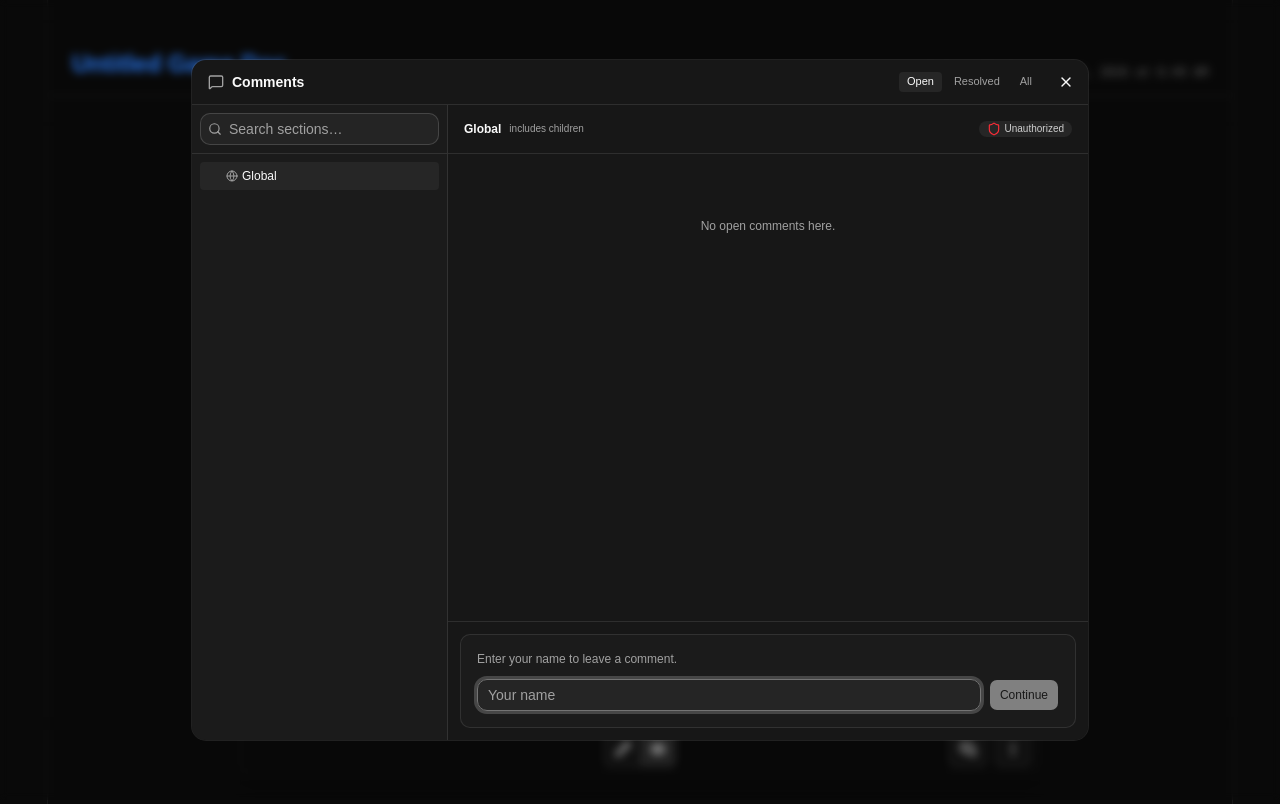
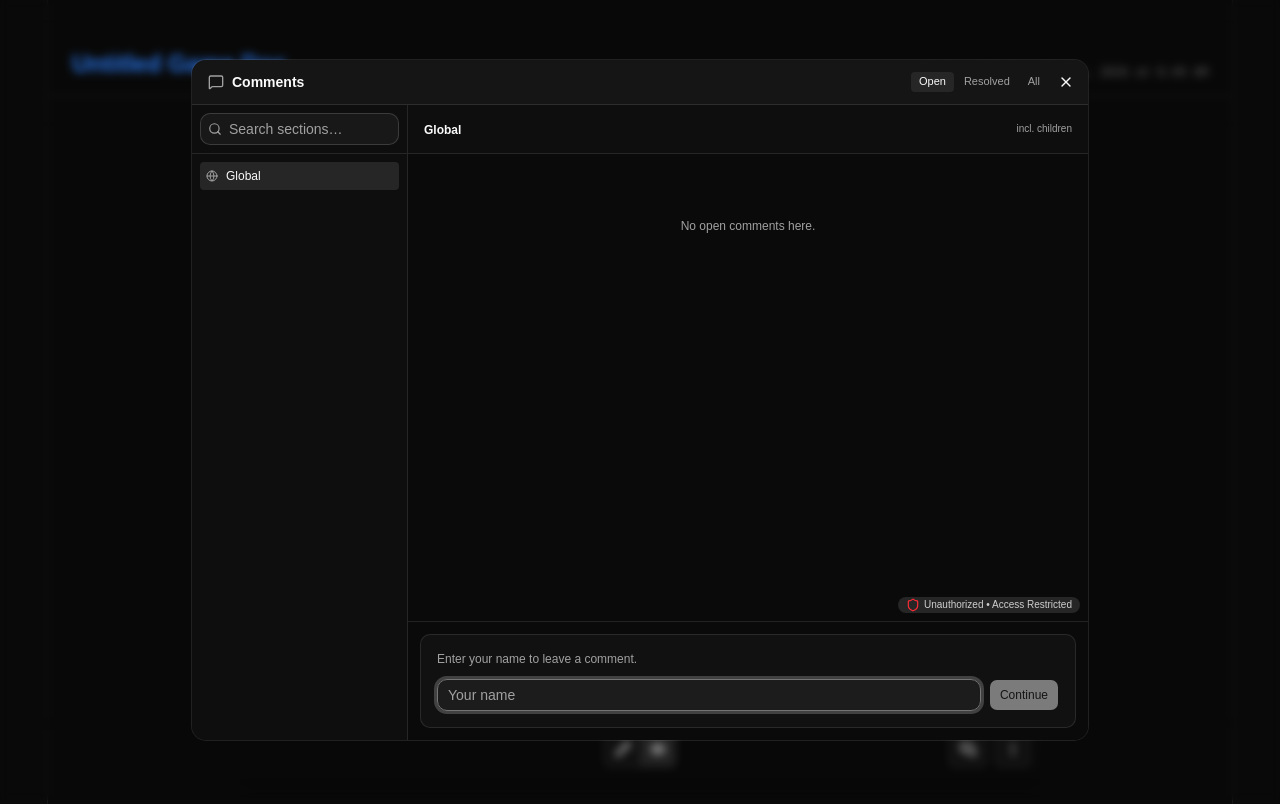
Before and after one commit to Martifugit/gamedoc, a React (Vite) app: page / in a window 1280 px wide. Both pictures are taken after a click on the button 968 px from the left and 749 px from the top of the page. Shown: the top 804 px of the page. Built offline with nearby package versions, Linux system fonts and the light colour scheme.

Commit message:
visual updates

```diff
--- a/src/components/EditorToolbar.tsx
+++ b/src/components/EditorToolbar.tsx
@@ -73,7 +73,7 @@ export function EditorToolbar({
         status={!doc || !ctx ? { state: "loading" } : syncStatus}
       />
 
-      <div className="absolute inset-x-0 bottom-0 z-1 grid w-full flex-1 grid-cols-3 gap-4 rounded-lg border bg-background/75 p-2 shadow-lg shadow-black/40 backdrop-blur-2xl">
+      <div className="absolute inset-x-0 bottom-0 z-1 grid w-full flex-1 grid-cols-3 gap-4 rounded-lg border border-border/70 bg-background/75 p-2 shadow-lg shadow-black/40 backdrop-blur-2xl">
         <div className="col-start-1 col-end-1">
           {view === "editor" && (
             <Button
@@ -191,40 +191,40 @@ export function EditorToolbar({
 // ── Sub-components ────────────────────────────────────────────────────────────
 
 function SyncStatusBanner({ status }: { status: SyncStatus }) {
-  //   const status = { state: "loading" }
+  //   const status = { state: "saving" }
 
   const config = {
     idle: {
       icon: undefined,
       text: "",
-      cls: "bg-transparent -translate-y-16 bg-card",
+      cls: "-translate-y-16 bg-muted/20 text-neutral-300 border-border/60",
     },
     loading: {
       icon: <Loader2 className="h-4 w-4 animate-spin" />,
-      text: "Loading from sheet…",
-      cls: "bg-blue-900 text-blue-300 border-blue-500/20",
+      text: "Loading data…",
+      cls: "bg-cyan-900/30 text-cyan-300 border-cyan-500/20",
     },
     saving: {
       icon: <Loader2 className="h-4 w-4 animate-spin" />,
-      text: "Saving to sheet…",
-      cls: "bg-blue-900 text-blue-300 border-blue-500/20",
+      text: "Saving data…",
+      cls: "bg-cyan-900/30 text-cyan-300 border-cyan-500/20",
     },
     success: {
       icon: <CheckCircle2 className="h-4 w-4" />,
       text: (status as Extract<SyncStatus, { state: "success" }>).message,
-      cls: "bg-green-900 text-green-300 border-green-500/20",
+      cls: "bg-green-900/30 text-green-300 border-green-500/20",
     },
     error: {
       icon: <AlertCircle className="h-4 w-4" />,
       text: (status as Extract<SyncStatus, { state: "error" }>).message,
-      cls: "bg-red-900 text-red-200 border-red-500/20",
+      cls: "bg-red-900/30 text-red-200 border-red-500/20",
     },
   }[status.state]
 
   return (
     <div
       className={cn(
-        "absolute inset-x-[2%] flex h-6 items-center justify-center gap-2 rounded-t-lg border-x border-t px-4 text-sm transition-all duration-300",
+        "absolute inset-x-[2%] flex h-6 items-center justify-center gap-2 rounded-t-lg border-x border-t px-4 text-sm backdrop-blur-lg transition-all duration-300",
         config.cls,
         status.state !== "idle" && "-translate-y-19.5"
       )}
--- a/src/components/comments/CommentsModal.tsx
+++ b/src/components/comments/CommentsModal.tsx
@@ -1,7 +1,8 @@
 // components/comments/CommentsModal.tsx
-import { useEffect, useMemo, useState } from "react"
+import { useCallback, useEffect, useMemo, useState } from "react"
 import {
   ChevronDown,
+  ChevronLeft,
   ChevronRight,
   Globe,
   MessageSquare,
@@ -35,11 +36,33 @@ import { AuthorGate, CommentComposer, CommentRow } from "./CommentsPieces"
 interface CommentsModalProps {
   open: boolean
   onOpenChange: (open: boolean) => void
-  /** Pre-selects a scope in the tree when the modal opens. */
   defaultScope?: CommentScope
 }
 
 const FILTERS: FilterKind[] = ["open", "resolved", "all"]
+
+// Walks the tree once and returns keys that should start collapsed:
+// any node whose subtree has no unread comments.
+function deriveInitialCollapsed(
+  nodes: ScopeTreeNode[],
+  unreadCountForScope: (
+    scope: CommentScope,
+    opts: { includeDescendants: boolean }
+  ) => number
+): Set<string> {
+  const collapsed = new Set<string>()
+  const walk = (node: ScopeTreeNode) => {
+    if (
+      node.children.length > 0 &&
+      unreadCountForScope(node.scope, { includeDescendants: true }) === 0
+    ) {
+      collapsed.add(node.key)
+    }
+    node.children.forEach(walk)
+  }
+  nodes.forEach(walk)
+  return collapsed
+}
 
 export function CommentsModal({
   open,
@@ -65,11 +88,17 @@ export function CommentsModal({
     defaultScope ?? { kind: "global" }
   )
   const [query, setQuery] = useState("")
-  const [collapsed, setCollapsed] = useState<Set<string>>(new Set())
+  // Mobile navigation: start in the tree, drill into comments on select.
+  const [mobilePane, setMobilePane] = useState<"tree" | "comments">("tree")
 
   const tree = useMemo(() => buildScopeTree(doc), [doc])
 
-  // Auto-mark visible comments as read as the user focuses a scope.
+  // Initial collapsed set derived synchronously — no setState in effects.
+  const [collapsed, setCollapsed] = useState<Set<string>>(() =>
+    deriveInitialCollapsed(tree, unreadCountForScope)
+  )
+
+  // Auto-mark visible comments as read after the user settles on a scope.
   useEffect(() => {
     if (!open || !author) return
     const t = setTimeout(() => {
@@ -78,35 +107,56 @@ export function CommentsModal({
     return () => clearTimeout(t)
   }, [open, author, selected, markScopeRead])
 
-  const needsName = !author
-  const roots = rootsForScope(selected, filter, { includeDescendants: true })
-
-  const toggle = (key: string) =>
+  const toggleCollapsed = useCallback((key: string) => {
     setCollapsed((prev) => {
       const next = new Set(prev)
       if (next.has(key)) next.delete(key)
       else next.add(key)
       return next
     })
+  }, [])
 
-  // Filter the visible tree by the search query (matches node label,
-  // keeps ancestors of matches).
+  // Stable callbacks — avoids new references on every render of the parent,
+  // which matters if TreeNode is ever wrapped in React.memo.
+  const getCountForScope = useCallback(
+    (scope: CommentScope) =>
+      openCountForScope(scope, { includeDescendants: true }),
+    [openCountForScope]
+  )
+  const getUnreadForScope = useCallback(
+    (scope: CommentScope) =>
+      unreadCountForScope(scope, { includeDescendants: true }),
+    [unreadCountForScope]
+  )
+
   const visibleTree = useMemo(
     () => filterTree(tree, query.trim().toLowerCase()),
     [tree, query]
   )
 
+  const roots = rootsForScope(selected, filter, { includeDescendants: true })
+  const needsName = !author
+
+  // On mobile, selecting a scope navigates forward into the comments pane.
+  const handleSelectScope = useCallback((scope: CommentScope) => {
+    setSelected(scope)
+    setMobilePane("comments")
+  }, [])
+
   return (
     <Dialog open={open} onOpenChange={onOpenChange}>
-      <DialogContent className="flex h-[85vh] max-h-[85vh] w-full flex-col gap-0 overflow-hidden p-0 sm:max-w-4xl">
+      <DialogContent className="flex h-[85vh] max-h-[85vh] w-full flex-col gap-0 overflow-hidden bg-background p-0 sm:max-w-4xl">
         <DialogDescription className="sr-only">
           Manage Comments
         </DialogDescription>
+
         {/* ── Header ─────────────────────────────────────────────────────── */}
-        <DialogHeader className="flex flex-row items-center justify-between border-b border-border px-4 py-3">
+        <DialogHeader className="flex flex-row items-center justify-between border-b border-border bg-muted/40 px-4 py-3">
           <DialogTitle className="flex items-center gap-2 text-sm font-semibold">
             <MessageSquare className="h-4 w-4 text-muted-foreground" />
-            Comments
+            {/* On mobile show the current context instead of generic "Comments" */}
+            <span className="sm:hidden">Comments</span>
+            <span className="hidden sm:inline">Comments</span>
             {openCount > 0 && (
               <span className="rounded-full bg-muted px-1.5 py-0.5 text-[10px] font-semibold text-muted-foreground">
                 {openCount} open
@@ -119,7 +169,7 @@ export function CommentsModal({
             )}
           </DialogTitle>
 
-          <div className="flex items-center gap-1 pr-8">
+          <div className="flex items-center gap-0.5 pr-6">
             {FILTERS.map((f) => (
               <button
                 key={f}
@@ -137,36 +187,46 @@ export function CommentsModal({
           </div>
         </DialogHeader>
 
-        {/* ── Two-pane body ───────────────────────────────────────────── */}
+        {/* ── Body ───────────────────────────────────────────────────────── */}
+        {/*
+          Desktop: side-by-side (flex-row). Both panes always visible.
+          Mobile:  one pane at a time. The tree is the "list" view; tapping a
+                   node pushes you into the "detail" (comments) view. A back
+                   button in the header returns you to the tree.
+        */}
         <div className="flex min-h-0 flex-1">
-          {/* Left: scope tree */}
-          <aside className="flex w-64 shrink-0 flex-col border-r border-border bg-muted/30">
+          {/* ── Left: scope tree ── */}
+          <aside
+            className={cn(
+              "flex w-full shrink-0 flex-col border-r border-border bg-muted/15",
+              // Desktop: fixed sidebar width, always visible.
+              "sm:flex sm:w-54",
+              // Mobile: full-width when on tree pane, hidden otherwise.
+              mobilePane === "tree" ? "flex" : "hidden"
+            )}
+          >
             <div className="relative h-12.25 border-b border-border p-2">
               <Search className="absolute top-1/2 left-4 h-3.5 w-3.5 -translate-y-1/2 text-muted-foreground" />
               <Input
                 value={query}
                 onChange={(e) => setQuery(e.target.value)}
                 placeholder="Search sections…"
-                className="h-8 pl-7 text-xs"
+                className="h-8 pl-7"
               />
             </div>
 
-            <ScrollArea className="min-h-0 flex-1">
-              <div className="flex flex-col gap-0.5 p-2">
+            <ScrollArea className="flex min-h-0 flex-1">
+              <div className="flex flex-1 flex-col gap-0.5 p-2">
                 {visibleTree.map((node) => (
                   <TreeNode
                     key={node.key}
                     node={node}
                     selected={selected}
-                    onSelect={setSelected}
+                    onSelect={handleSelectScope}
                     collapsed={collapsed}
-                    onToggle={toggle}
-                    countFor={(s) =>
-                      openCountForScope(s, { includeDescendants: true })
-                    }
-                    unreadFor={(s) =>
-                      unreadCountForScope(s, { includeDescendants: true })
-                    }
+                    onToggle={toggleCollapsed}
+                    countFor={getCountForScope}
+                    unreadFor={getUnreadForScope}
                   />
                 ))}
                 {visibleTree.length === 0 && (
@@ -178,44 +238,53 @@ export function CommentsModal({
             </ScrollArea>
           </aside>
 
-          {/* Right: comments + composer */}
-          <section className="flex min-w-0 flex-1 flex-col">
-            <div className="flex h-12.25 items-center justify-between gap-2 border-b border-border bg-card px-4 py-2.5">
+          {/* ── Right: comments + composer ── */}
+          <section
+            className={cn(
+              "flex min-w-0 flex-1 flex-col",
+              // Mobile: full-width when on comments pane, hidden otherwise.
+              mobilePane === "comments" ? "flex" : "hidden sm:flex"
+            )}
+          >
+            <div className="flex h-12.25 items-center justify-between gap-2 border-b border-border bg-muted/15 px-4 py-2.5">
               <div className="flex min-w-0 items-center gap-2">
-                <span className="truncate text-xs font-semibold text-foreground">
+                {/* Mobile: back button when inside comments pane */}
+                {mobilePane === "comments" && (
+                  <button
+                    onClick={() => setMobilePane("tree")}
+                    className="mr-1 flex items-center gap-1 text-muted-foreground transition-colors hover:text-foreground sm:hidden"
+                    aria-label="Back to sections"
+                  >
+                    <ChevronLeft className="h-4 w-4" />
+                  </button>
+                )}
+                <span className="-mb-px truncate text-xs font-semibold text-foreground">
                   {scopeLabel(selected, doc)}
                 </span>
+              </div>
+
               {selected.kind !== "block" && (
                 <span className="text-[10px] text-muted-foreground">
-                    includes children
+                  incl. children
                 </span>
-                )}
-                {selected.kind !== "global" && (
-                  <button
-                    className="text-[11px] text-muted-foreground transition-colors hover:text-foreground"
-                    onClick={() => setSelected({ kind: "global" })}
-                  >
-                    Reset
-                  </button>
               )}
             </div>
 
+            <div className="relative flex min-h-0 flex-1">
               <div
                 title={
                   authorized
-                    ? "Full comment edit permissions"
-                    : "Minimal permissions only"
+                    ? undefined
+                    : "Failing to authorize results in reduced access"
                 }
-                className="inline-flex items-center gap-1 rounded-full bg-accent px-2 py-px text-[10px] text-accent-foreground/80"
+                className="absolute right-2 bottom-2 z-5 inline-flex items-center gap-1 rounded-full bg-accent px-2 py-px text-[10px] text-accent-foreground/80"
               >
                 <Shield
                   size={14}
                   className={authorized ? "text-green-500" : "text-red-500"}
                 />
-                {authorized ? "Authorized" : "Unauthorized"}
+                {authorized ? "Authorized" : "Unauthorized • Access Restricted"}
               </div>
-            </div>
-
               <ScrollArea className="min-h-0 flex-1">
                 <div className="space-y-2 p-4">
                   {roots.length === 0 && (
@@ -232,12 +301,12 @@ export function CommentsModal({
                   ))}
                 </div>
               </ScrollArea>
+            </div>
 
-            {/* Composer: posts to the *exactly* selected scope. No second picker. */}
-            <div className="border-t border-border bg-card p-3">
-              {needsName ? (
-                <AuthorGate />
-              ) : !composing ? (
+            <div className="border-t border-border bg-background p-3">
+              {needsName && <AuthorGate />}
+
+              {!composing && !needsName && (
                 <Button
                   variant="outline"
                   size="sm"
@@ -250,13 +319,15 @@ export function CommentsModal({
                     {scopeShortLabel(selected, doc)}
                   </span>
                 </Button>
-              ) : (
+              )}
+
+              {!needsName && composing && (
                 <CommentComposer
                   author={author}
                   autoFocus
                   placeholder={`Comment on ${scopeShortLabel(selected, doc)} as ${author}…`}
                   header={
-                    <div className="absolute -top-2 left-2 z-10 flex h-4 items-center gap-1 rounded-none bg-card px-2 text-[10px] text-muted-foreground">
+                    <div className="absolute -top-2 left-2 z-10 flex h-4 items-center gap-1 rounded-none bg-background px-2 text-[10px] text-muted-foreground">
                       Posting to:
                       <span className="font-medium text-foreground">
                         {scopeShortLabel(selected, doc)}
@@ -304,7 +375,7 @@ function TreeNode({
     !isSelected &&
     scopeContains(node.scope, selected) &&
     node.scope.kind !== "global"
-  const open = !collapsed.has(node.key)
+  const isOpen = !collapsed.has(node.key)
   const hasChildren = node.children.length > 0
   const count = countFor(node.scope)
   const unread = unreadFor(node.scope)
@@ -313,32 +384,42 @@ function TreeNode({
     <div className="flex flex-col">
       <div
         className={cn(
-          "group flex h-7 items-center gap-1 rounded px-1.5 text-xs transition-colors",
+          "group relative flex h-7 items-center gap-1 rounded px-1.5 text-xs transition-colors",
           isSelected
             ? "bg-accent text-accent-foreground"
             : isAncestor
               ? "text-foreground"
-              : "text-muted-foreground hover:bg-accent/50 hover:text-foreground"
+              : unread > 0
+                ? "text-foreground hover:bg-accent/50"
+                : count > 0
+                  ? "text-foreground/70 hover:bg-accent/50 hover:text-foreground"
+                  : "text-muted-foreground/50 hover:bg-accent/50 hover:text-muted-foreground"
         )}
       >
-        {hasChildren ? (
+        {/* Vivid left bar signals unread — only when not selected */}
+        {unread > 0 && !isSelected && (
+          <span
+            aria-hidden
+            className="absolute top-1 bottom-1 left-0 w-0.5 rounded-full bg-primary"
+          />
+        )}
+
+        {hasChildren && (
           <button
             onClick={() => onToggle(node.key)}
             className="flex h-4 w-4 shrink-0 items-center justify-center rounded text-muted-foreground hover:text-foreground"
-            aria-label={open ? "Collapse" : "Expand"}
+            aria-label={isOpen ? "Collapse" : "Expand"}
           >
-            {open ? (
+            {isOpen ? (
               <ChevronDown className="h-3 w-3" />
             ) : (
               <ChevronRight className="h-3 w-3" />
             )}
           </button>
-        ) : (
-          <span className="h-4 w-4 shrink-0" />
         )}
 
         {node.scope.kind === "global" && (
-          <Globe className="h-3 w-3 shrink-0 text-muted-foreground" />
+          <Globe className="mr-1 h-3 w-3 shrink-0 text-muted-foreground" />
         )}
 
         <button
@@ -350,18 +431,23 @@ function TreeNode({
         </button>
 
         {unread > 0 && (
-          <span className="shrink-0 rounded-full bg-primary px-1 text-[9px] font-semibold text-primary-foreground">
-            {unread}
+          <span
+            className={cn(
+              "shrink-0 text-[10px] font-semibold tabular-nums",
+              isSelected ? "text-accent-foreground" : "text-primary"
+            )}
+          >
+            {unread} new
           </span>
         )}
         {unread === 0 && count > 0 && (
-          <span className="shrink-0 rounded-full bg-muted px-1 text-[9px] font-medium text-muted-foreground">
+          <span className="shrink-0 text-[10px] text-muted-foreground/60 tabular-nums">
             {count}
           </span>
         )}
       </div>
 
-      {hasChildren && open && (
+      {hasChildren && isOpen && (
         <div className="ml-3 flex flex-col gap-0.5 border-l border-border pl-1">
           {node.children.map((child) => (
             <TreeNode
```
Also changed, not shown: src/components/comments/CommentsPieces.tsx (+182 -104 lines), src/components/sidebar-shell.tsx (+8 -1 lines). Lines whose indentation alone changed are shown as unchanged.
